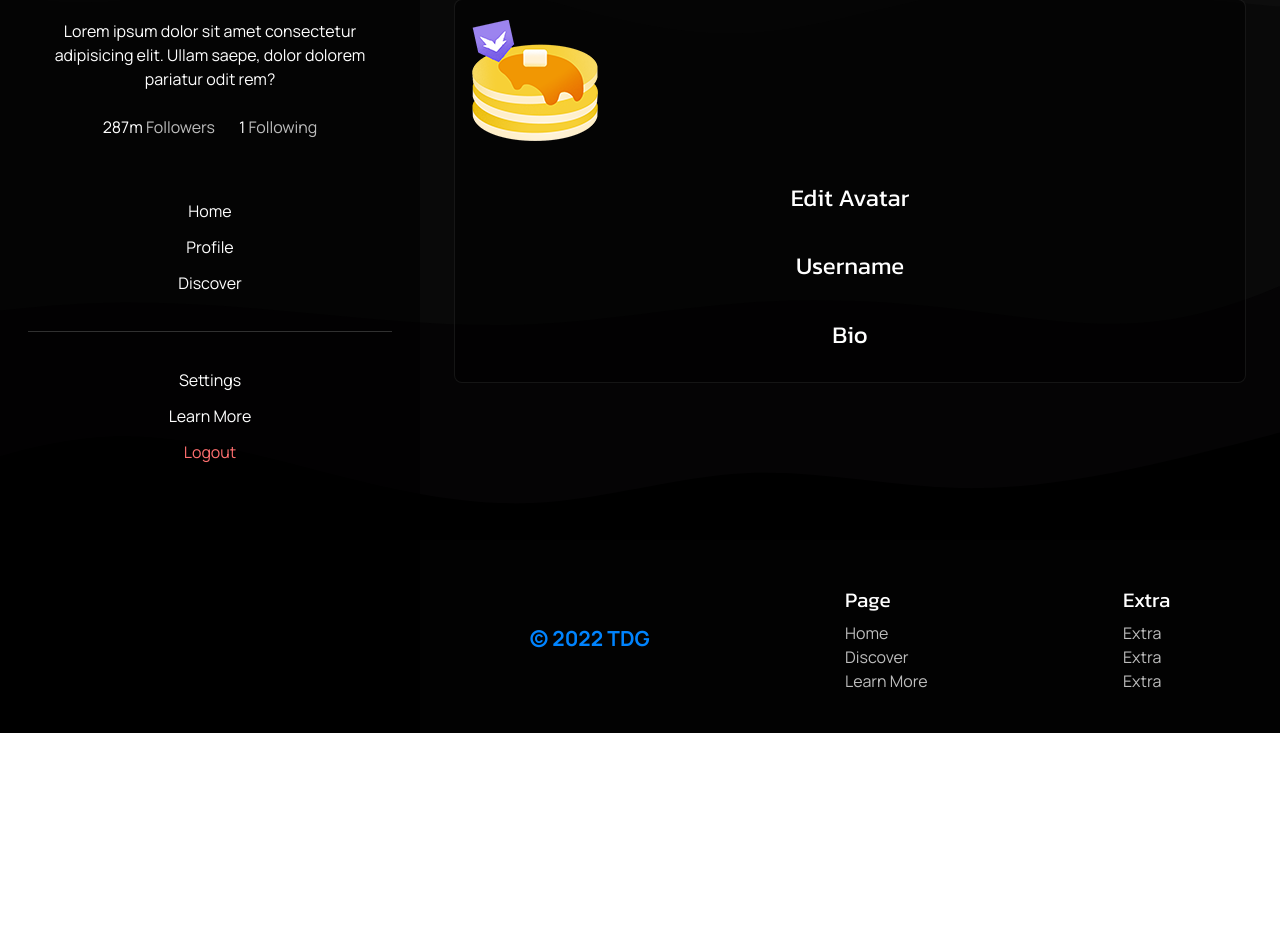
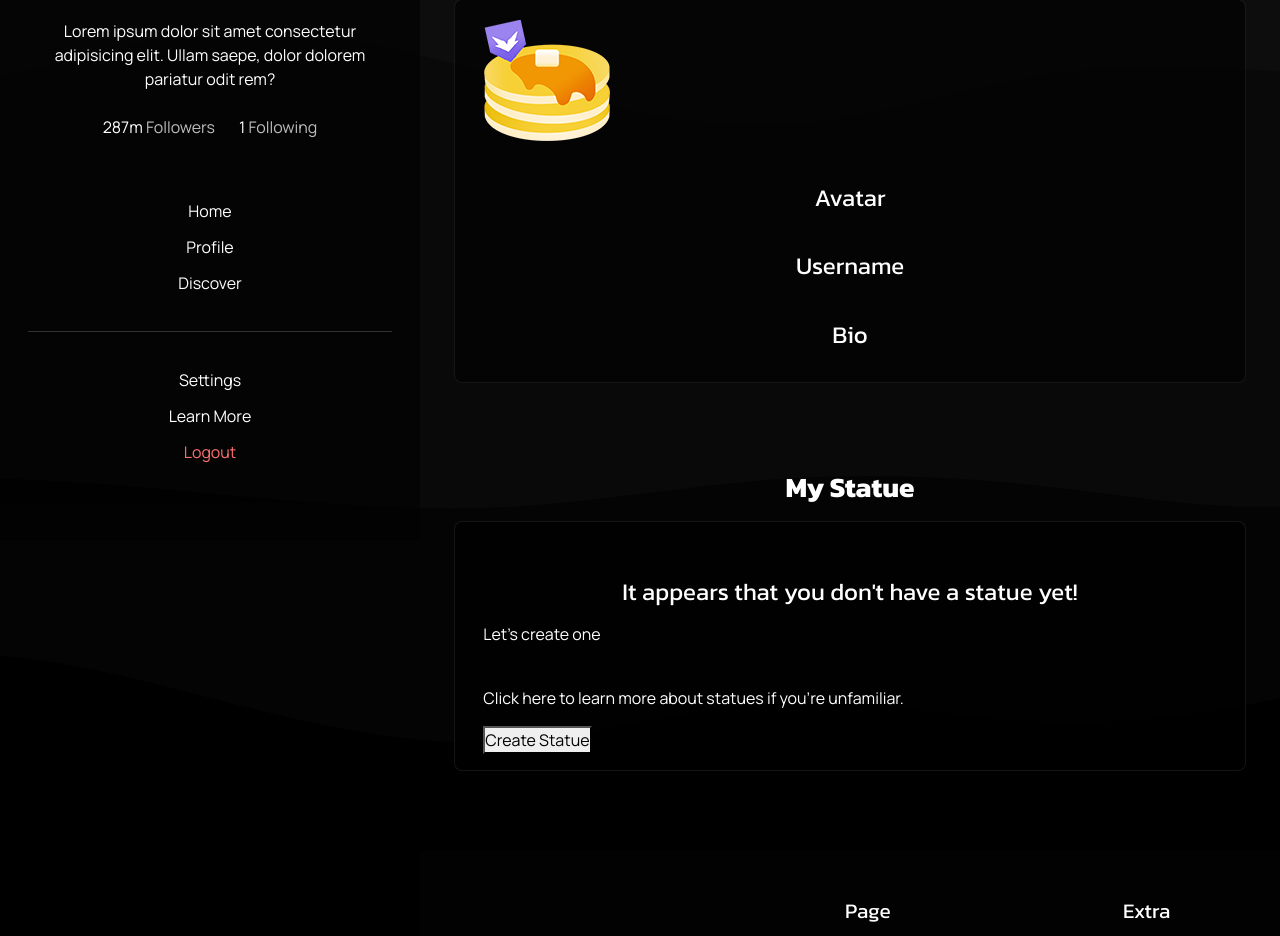
Before and after one commit to TDG-Org/Statue-Status, a React (Create React App) app in the folder client/: page /profile in a window 1280 px wide. Shown: the part 260-1196 px from the top of the page. Before the commit the page ends 993 px from the top, so only its background shows below. Built offline with nearby package versions, Linux system fonts and the light colour scheme.

Commit message:
added statue section, and the creating part of a statue

```diff
--- a/client/src/pages/Profile/ProfilePage.jsx
+++ b/client/src/pages/Profile/ProfilePage.jsx
@@ -2,6 +2,9 @@ import React from "react";
 
 // Styles
 import "./ProfilePage.scss";
+
+// Link
+import { Link } from "react-router-dom";
 
 // Images/SVGs
 import { Pancake } from "../../assets/imgs/";
@@ -20,16 +23,20 @@ const ProfilePage = () => {
 
         <div className="pallet">
 
+          <div className="container">
+
             {/* Avatar  */}
             <div className="profile-sect-avatar">
               <div className="profile-sect-avatar-content">
                 <img src={Pancake} alt="" />
                 <div className="avatar-edit-overlay"></div>
               </div>
-            <h4>Edit Avatar</h4>
+              <h4>Avatar</h4>
             </div>
 
+            {/* Right Side  */}
             <div className="text-edit-side">
+
               {/* Username  */}
               <div className="profile-sect-name">
                 <h4>Username</h4>
@@ -42,11 +49,30 @@ const ProfilePage = () => {
             </div>
 
           </div>
+        </div>
 
       </div>
 
       {/* Statue Section  */}
       <div className="statue-sect">
+        <h3>My Statue</h3>
+
+        <div className="pallet">
+
+          <div className="container">
+
+            {/* if user does not have a statute  */}
+            <div className="no-statue">
+              <h4>It appears that you don&apos;t have a statue yet!</h4>
+              <p>Let&apos;s create one</p>
+              <br />
+              <p>Click here to learn more about statues if you&apos;re unfamiliar.</p>
+              <button className="create-statue-btn">Create Statue</button>
+            </div>
+
+          </div>
+
+        </div>
 
       </div>
 
```
Lines whose indentation alone changed are shown as unchanged.
